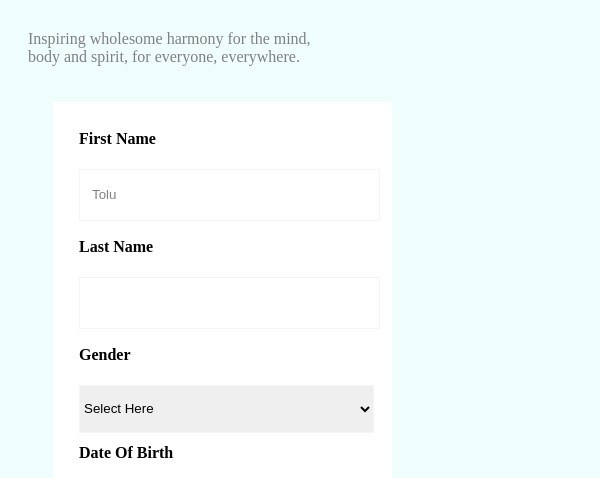
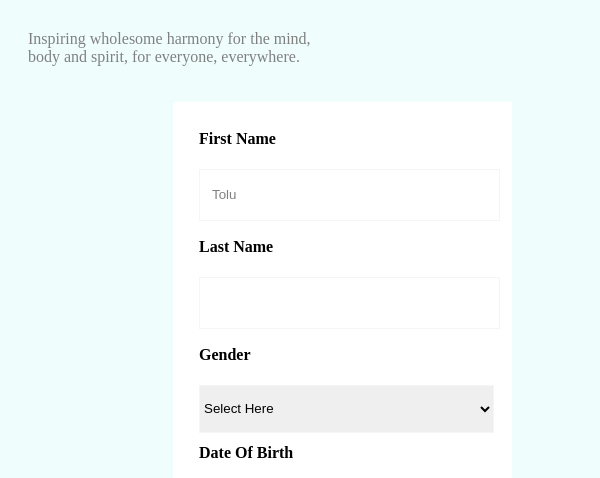
Before and after one commit to Samson23-ux/Sign-Up-Page, a plain HTML site: page index.html in a window 600 px wide. Shown: the part 267-745 px from the top of the page. Drawn offline with Linux system fonts and the light colour scheme.

Commit message:
Update style.css

```diff
--- a/style.css
+++ b/style.css
@@ -234,7 +234,7 @@ input {
         flex-wrap: wrap;
         width: 327px;
         height: 960px;
-        margin-right: 200px;
+        margin-right: 80px;
         margin-top: -30px;
         background-color: #FFFFFF;
         border: 6px solid #FFFFFF;
```
